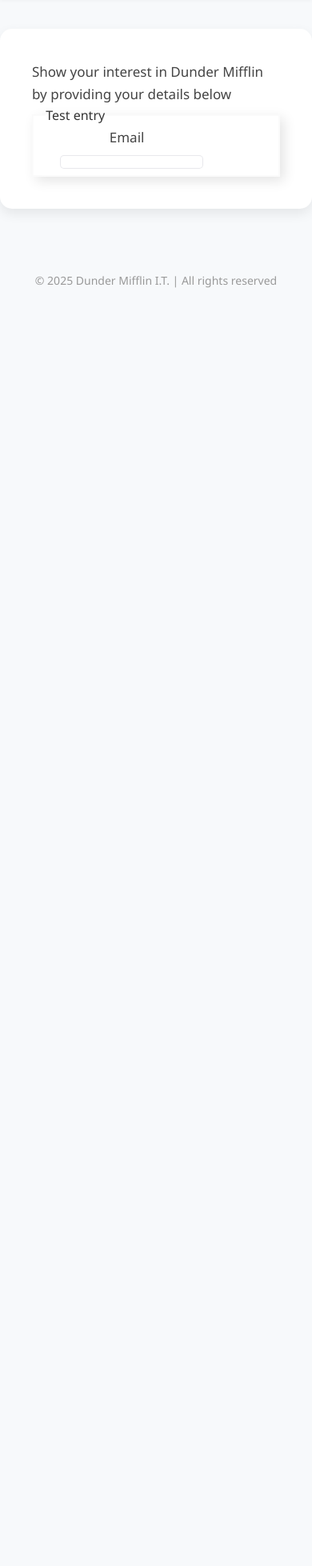
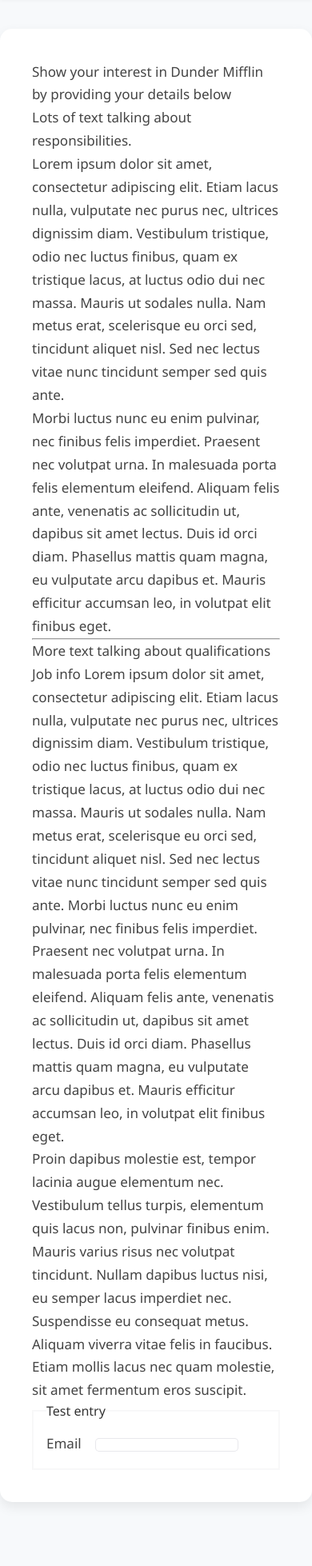
Before and after one commit to TravistyTrav/COS10032-Group-Assessments, a PHP site: page /apply.html in a window 390 px wide. Shown: the part 342-2300 px from the top of the page at 80% size. Before the commit the page ends 702 px from the top, so only its background shows below. Run offline with PHP 8.4, Linux system fonts and the light colour scheme.

Commit message:
Changed style format
Changed sizing from %'s and px to be more "responsive"

```diff
--- a/assign1/apply.html
+++ b/assign1/apply.html
@@ -1,7 +1,7 @@
 <!DOCTYPE html>
 <html lang="en">
 <head>
-     <title>Apply - Dunder Mifflin I.T. Company</title>
+    <title>Apply - Dunder Mifflin I.T. Company</title>
 
     <meta charset="UTF-8">
     <meta name="viewport"        content="width=device-width, initial-scale=1.0">
@@ -22,9 +22,70 @@
     <a href="index.html"><img src="images/dunder-mifflin-it-company.png" alt="Dunder Mifflin I.T. Company Logo"></a>
   </header>
 <main class="apply">
-    <p>
+  <!-- Use margin on paragraph tags to space instead of using <br>
+
+  mt-1 margin top
+
+  margin top 2rem
+
+  margin-top 1rem
+
+  ^^^
+  Just has to be sorted out in one spot, and applied to other spots
+  -->
+  <div>
+    <p class="intr">
         Show your interest in Dunder Mifflin by providing your details below
     </p>
+
+    <p class="responsibility">
+    Lots of text talking about responsibilities.
+
+    <br>
+
+    Lorem ipsum dolor sit amet, consectetur adipiscing elit. Etiam lacus nulla, vulputate nec purus
+    nec, ultrices dignissim diam. Vestibulum tristique, odio nec luctus finibus, quam ex tristique
+    lacus, at luctus odio dui nec massa. Mauris ut sodales nulla. Nam metus erat, scelerisque eu
+    orci sed, tincidunt aliquet nisl. Sed nec lectus vitae nunc tincidunt semper sed quis ante.
+
+    <br>
+
+    Morbi luctus nunc eu enim pulvinar, nec finibus felis imperdiet. Praesent nec volutpat urna.
+    In malesuada porta felis elementum eleifend. Aliquam felis ante, venenatis ac sollicitudin ut,
+    dapibus sit amet lectus. Duis id orci diam. Phasellus mattis quam magna, eu vulputate arcu
+    dapibus et. Mauris efficitur accumsan leo, in volutpat elit finibus eget.
+    </p>
+
+    <hr>
+
+    <p class="">
+      More text talking about qualifications
+    </p>
+
+
+    <p class="">
+    Job info
+
+    Lorem ipsum dolor sit amet, consectetur adipiscing elit. Etiam lacus nulla, vulputate nec purus
+    nec, ultrices dignissim diam. Vestibulum tristique, odio nec luctus finibus, quam ex tristique
+    lacus, at luctus odio dui nec massa. Mauris ut sodales nulla. Nam metus erat, scelerisque eu
+    orci sed, tincidunt aliquet nisl. Sed nec lectus vitae nunc tincidunt semper sed quis ante.
+    Morbi luctus nunc eu enim pulvinar, nec finibus felis imperdiet. Praesent nec volutpat urna.
+    In malesuada porta felis elementum eleifend. Aliquam felis ante, venenatis ac sollicitudin ut,
+    dapibus sit amet lectus. Duis id orci diam. Phasellus mattis quam magna, eu vulputate arcu
+    dapibus et. Mauris efficitur accumsan leo, in volutpat elit finibus eget.
+
+    <br>
+
+    Proin dapibus molestie est, tempor lacinia augue elementum nec. Vestibulum tellus turpis, elementum
+    quis lacus non, pulvinar finibus enim. Mauris varius risus nec volutpat tincidunt. Nullam dapibus
+    luctus nisi, eu semper lacus imperdiet nec. Suspendisse eu consequat metus. Aliquam viverra vitae
+    felis in faucibus. Etiam mollis lacus nec quam molestie, sit amet fermentum eros suscipit.
+
+
+    </p>
+  </div>
+
   <form id="application" method="post" action="http://mercury.swin.edu.au/it000000/formtest.php">
     <fieldset>
       <!-- Email Section -->
--- a/assign1/styles/style.css
+++ b/assign1/styles/style.css
@@ -72,23 +72,21 @@
 
 #application .email {
     text-align: center;
-    margin: 1%;
-
+    margin: 1em;
 }
 
 fieldset {
     background-color: #ffffff;
-    box-shadow: 5px 5px 15px hsla(0, 0%, 0%, 0.111);
-    border-color: hsla(238, 20%, 32%, 0.015);
+    border-color: hsla(238, 20%, 32%, 0.029);
 }
 
 legend {
-    margin-left: 5%;
+    margin-left: 1em;
     text-align: left;
 }
 
 input {
-    margin-left: 5%;
+    margin-left: 1em;
     border-radius: 5px;
     border: 1px solid hsla(238, 20%, 32%, 0.122);
 }
```
